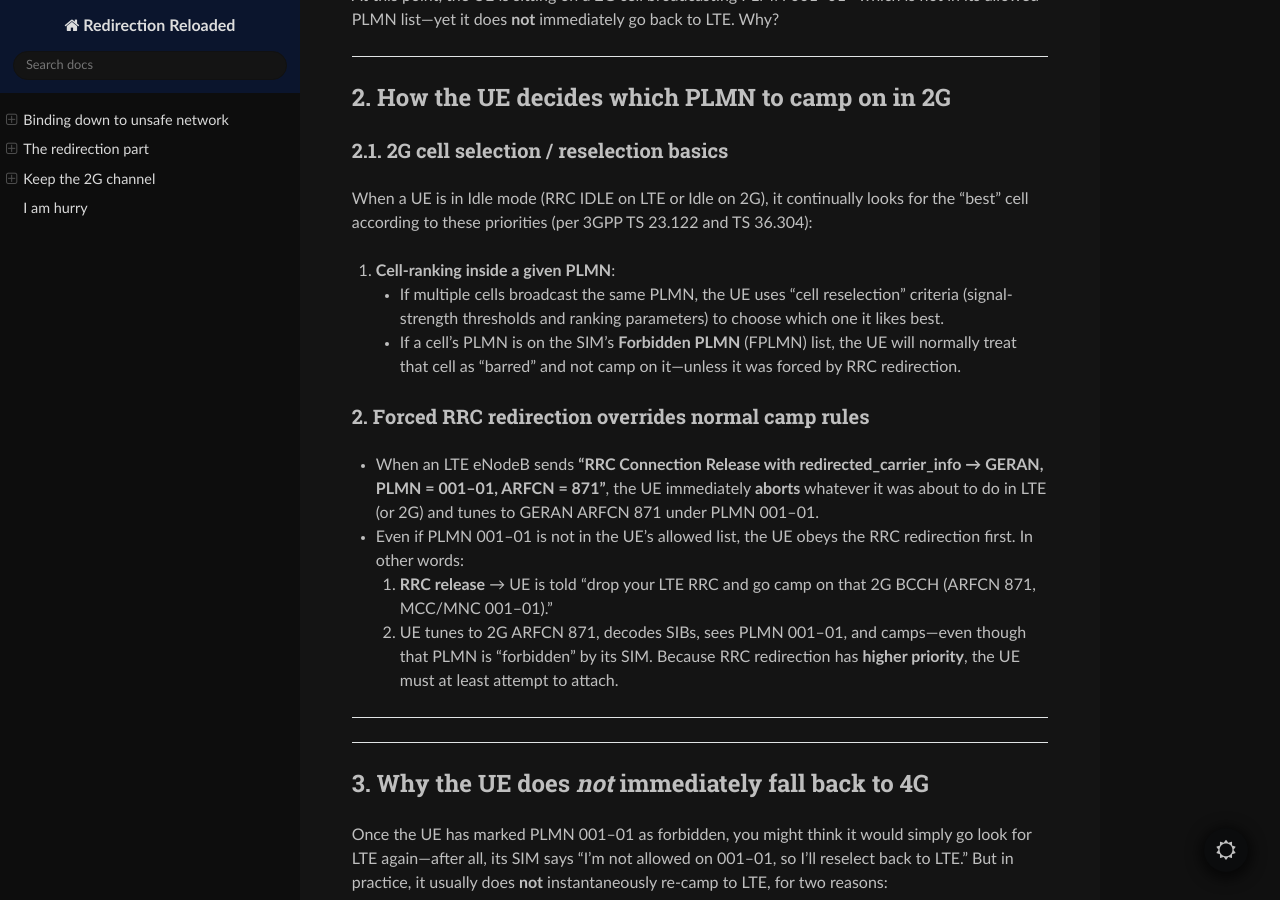
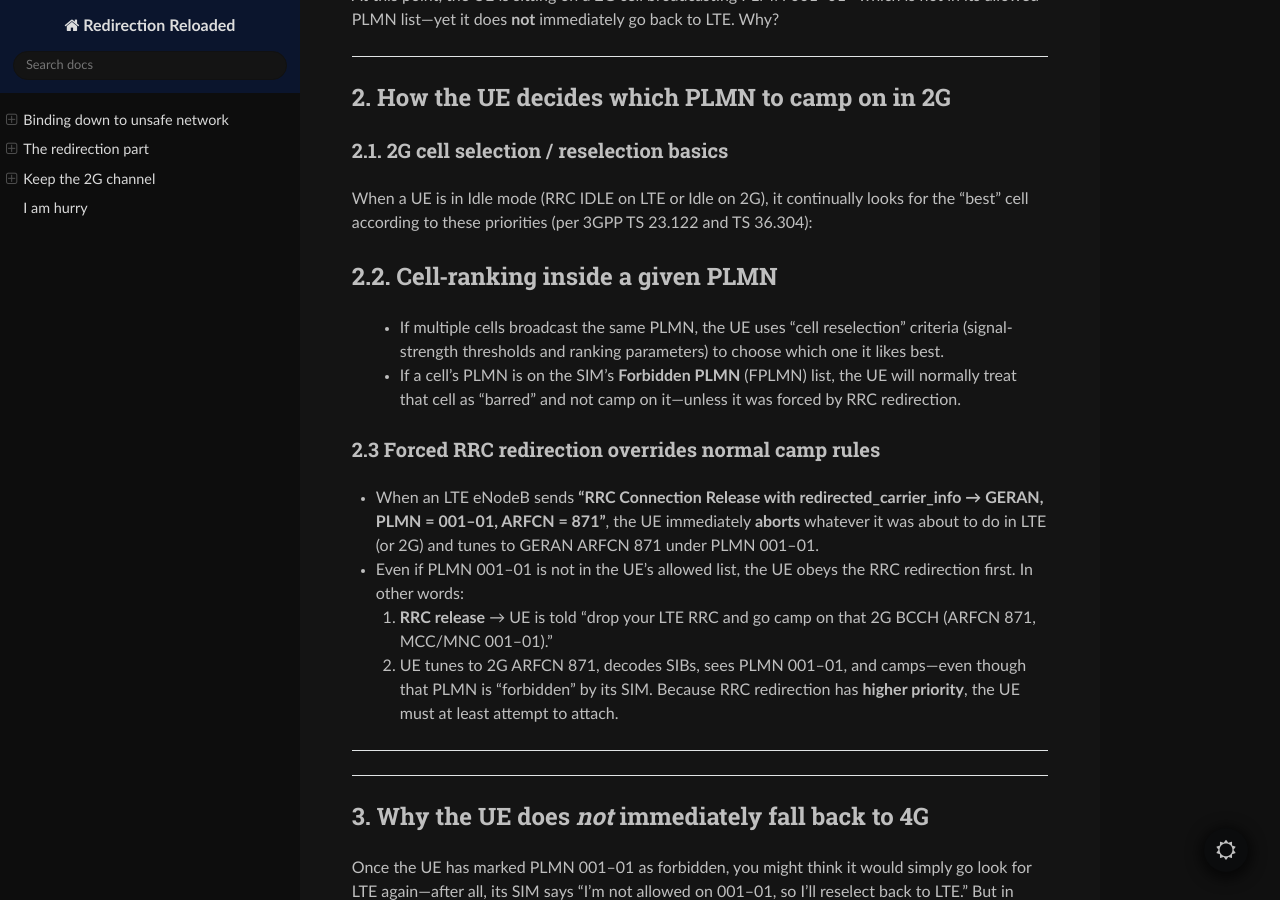
Before and after one commit to bbaranoff/binding-down-to-gsm, a Sphinx documentation site: the page built from docs/index.rst, in a window 1280 px wide and 900 px high, scrolled down 4700 px. Built offline with Sphinx 7.4.7 and the Read the Docs theme 3.1.0, drawn with Linux system fonts in a browser that asks for light colours.

Commit message:
Update index.rst

```diff
--- a/docs/index.rst
+++ b/docs/index.rst
@@ -255,9 +255,8 @@ When a UE is in Idle mode (RRC IDLE on LTE or Idle on 2G), it
 continually looks for the “best” cell according to these priorities (per
 3GPP TS 23.122 and TS 36.304):
 
-
-1. **Cell‐ranking inside a given PLMN**:
-
+2.2. Cell‐ranking inside a given PLMN
+----------------------------------
    -  If multiple cells broadcast the same PLMN, the UE uses “cell
       reselection” criteria (signal‐strength thresholds and ranking
       parameters) to choose which one it likes best.
@@ -265,7 +264,7 @@ continually looks for the “best” cell according to these priorities (per
       the UE will normally treat that cell as “barred” and not camp on
       it—unless it was forced by RRC redirection.
 
-2. Forced RRC redirection overrides normal camp rules
+2.3 Forced RRC redirection overrides normal camp rules
 ~~~~~~~~~~~~~~~~~~~~~~~~~~~~~~~~~~~~~~~~~~~~~~~~~~~~~~~
 
 -  When an LTE eNodeB sends **“RRC Connection Release with
```
